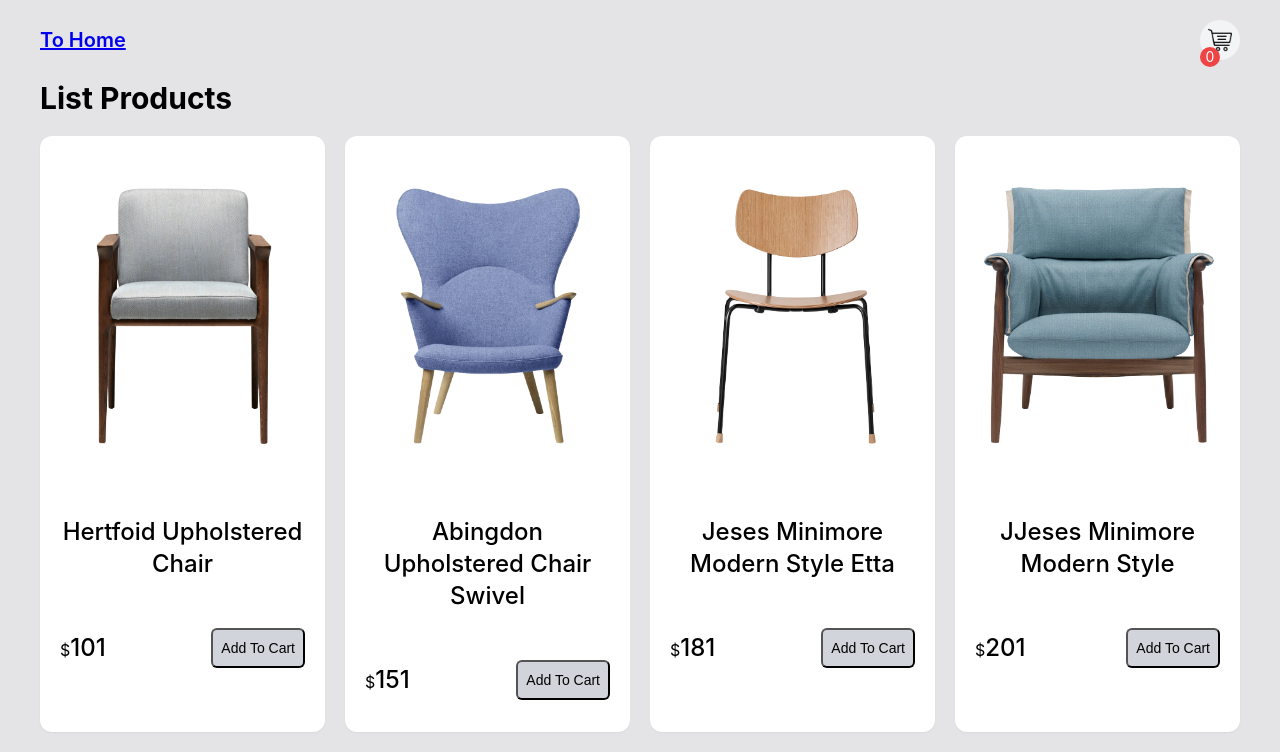
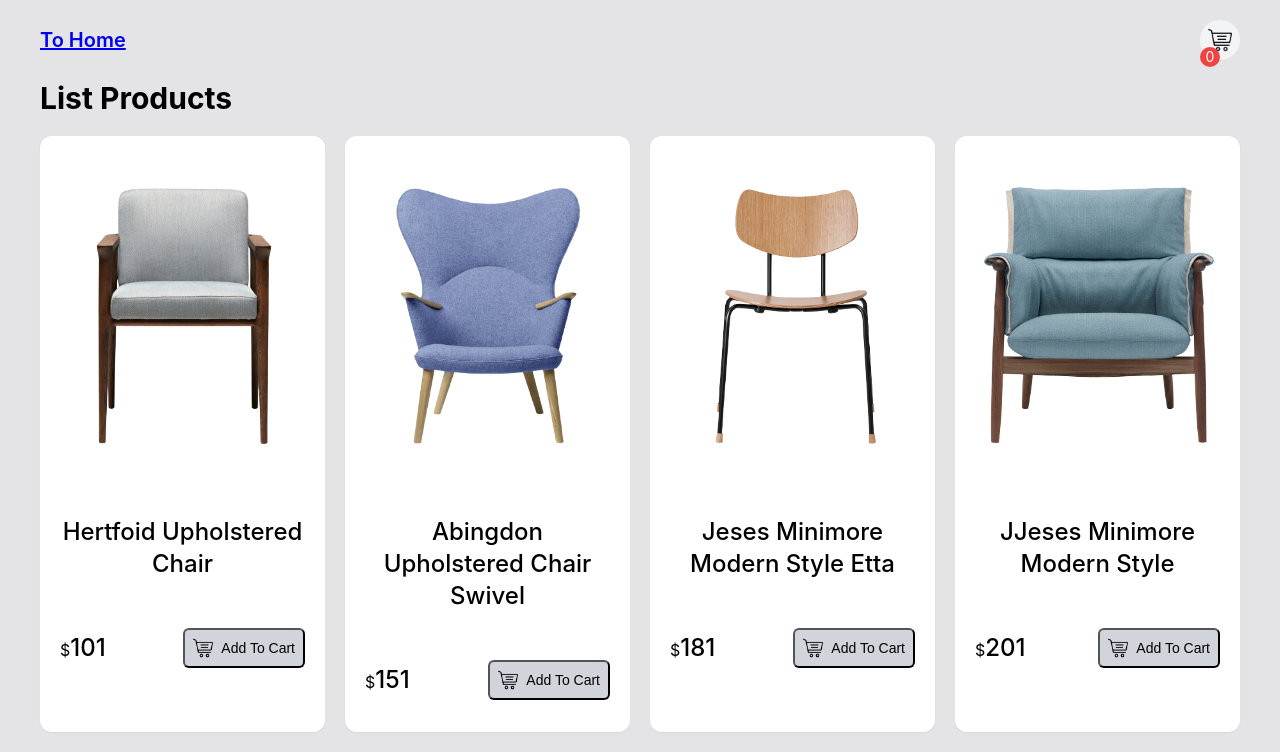
Before and after one commit to 0trava/Shopping-cart-react, a React (Create React App) app: page / in a window 1280 px wide. Shown: the top 752 px of the page. Built offline with nearby package versions, Linux system fonts and the light colour scheme.

Commit message:
add button icon

```diff
--- a/src/components/productCart.jsx
+++ b/src/components/productCart.jsx
@@ -1,5 +1,6 @@
 import React from 'react';
 import { Link } from 'react-router-dom';
+import iconCart from '../assets/images/iconCart.png'
 
 const ProductCart = (data) => {
     const {id, name, price, image, slug} = data.data;
@@ -15,7 +16,8 @@ const ProductCart = (data) => {
             <p>
                 $<span className='text-2xl font-medium'>{price}</span>
             </p>
-            <button className='bg-gray-300 p-2 rounded-md text-sm hover:bg-gray-400'>
+            <button className='bg-gray-300 p-2 rounded-md text-sm hover:bg-gray-400 flex gap-2'>
+                <img src={iconCart} alt="" className='w-5'/>
                 Add To Cart
             </button>
         </div>
```
